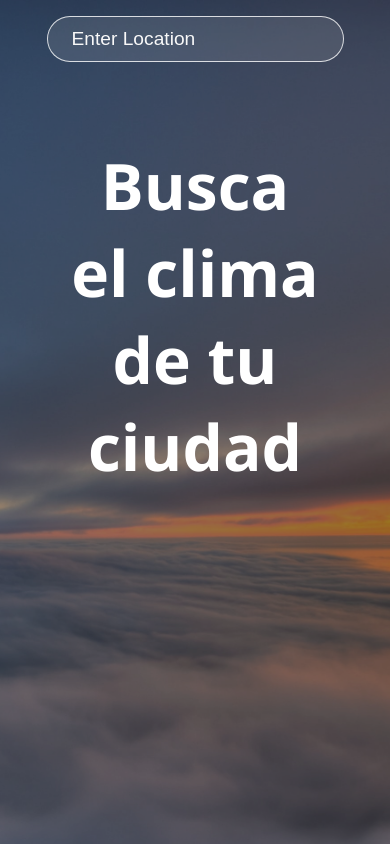
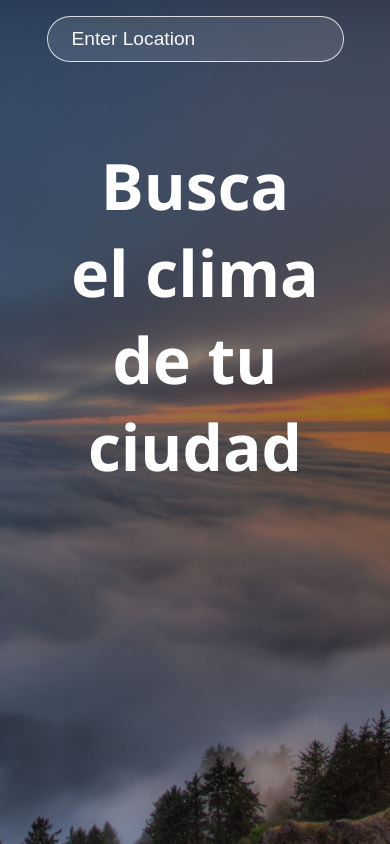
Before and after one commit to kasenciosm/weatherApp, a React (Vite) app: page / in a window 390 px wide. Shown: the top 844 px of the page. Built offline with nearby package versions, Linux system fonts and the light colour scheme.

Commit message:
corrigiendo vh

```diff
--- a/src/index.css
+++ b/src/index.css
@@ -48,7 +48,7 @@ h2{
 
 .app{
   width: 100%;
-  height: 250vh;
+  height: 245vh;
   position: relative;
   background-color: rgba(0,0,0,0.4);
   color: #ffff;
@@ -56,7 +56,7 @@ h2{
 
 @media  screen and (max-width:480px) {
   .app{
-    height: 150vh;
+    height: 118vh;
   }
 }
 .app:before{
@@ -178,5 +178,5 @@ span{
   color: #e4e3e3;
   position: absolute;
   top: 1000px;
-  left: 150px;
+  left: 160px;
 }
```
